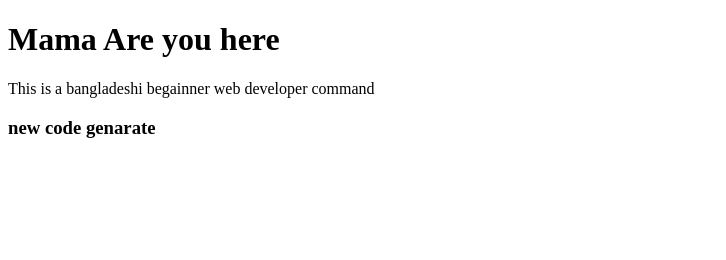
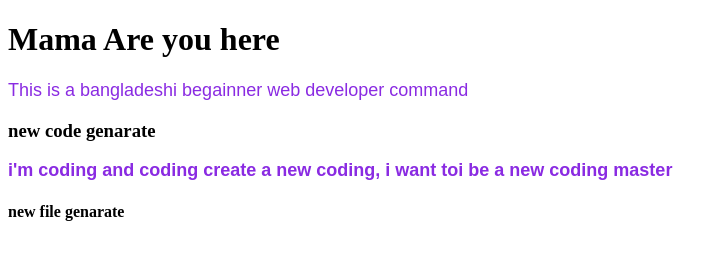
Before and after one commit to sobujbiplob/my-second-command, a plain HTML site: page index.html in a window 1280 px wide. Shown: the whole page, without its empty margins (0-726 px from the left). Drawn offline with Linux system fonts and the light colour scheme.

Commit message:
style added

```diff
--- a/index.html
+++ b/index.html
@@ -5,10 +5,14 @@
     <meta http-equiv="X-UA-Compatible" content="IE=edge">
     <meta name="viewport" content="width=device-width, initial-scale=1.0">
     <title>My second command</title>
+
+    <link rel="stylesheet" href="style.css">
 </head>
 <body>
     <h1> Mama Are you here</h1>
     <p> This is a bangladeshi begainner web developer command </p>
     <h3> new code genarate</h3>
+    <p> <b>i'm coding and coding create a new coding, i want toi be a new coding master</b> </p>
+    <h4> new file genarate</h4>
 </body>
 </html>
```
